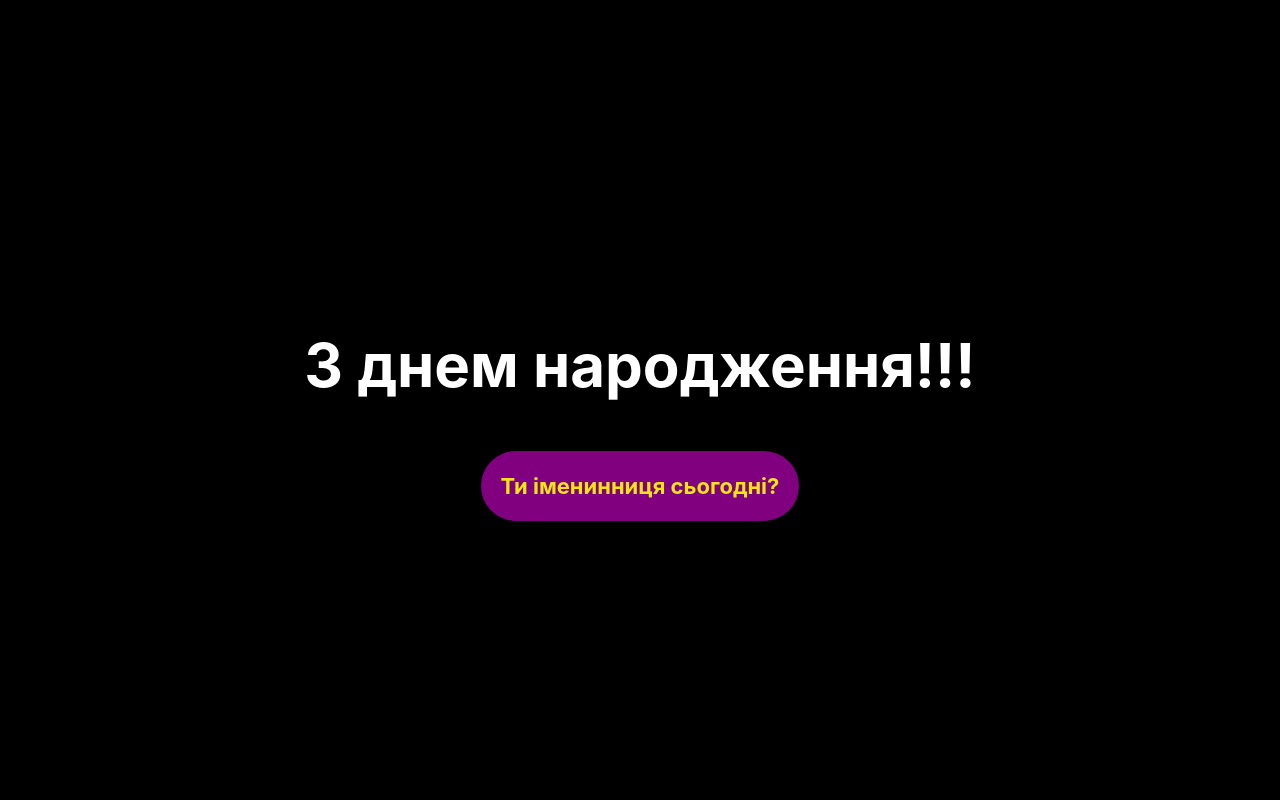
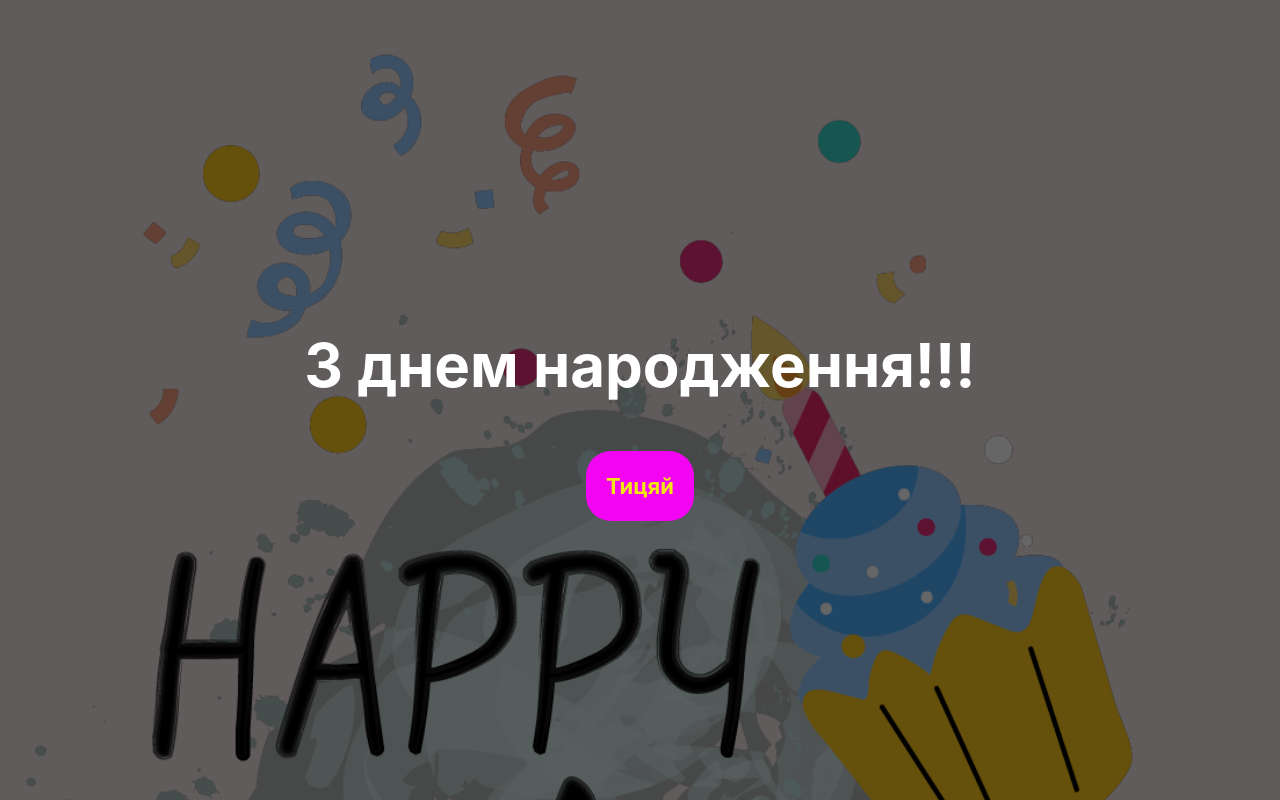
Before and after one commit to AntoninaGraur/geburtstag-react, a React (Create React App) app: page / in a window 1280 px wide. Built offline with nearby package versions, Linux system fonts and the light colour scheme.

Commit message:
add background image

```diff
--- a/src/App.css
+++ b/src/App.css
@@ -5,13 +5,16 @@
 .hero{
   display: flex;
   height: 100vh;
-  background-color: black;
+  background-color: rgb(244, 230, 230);
+  /* background-image: url('./images/background2.png'); */
+  background-size: cover;
+  box-shadow: inset 0 0 0 2000px rgba(0, 0, 0, 0.6);
 }
 .content{
   display: flex;
   flex-direction: column;
  color: white;
-  max-width: 1200;
+  max-width: 1200px;
   width: 100%;
   margin: 0 auto;
   justify-content: center;
@@ -26,9 +29,9 @@
 .content a{
   color: #f1e613;
   text-decoration: none;
-  background-color: purple;
+  background-color: rgb(243, 4, 243);
   padding: 22px 20px;
-  border-radius: 35px;
+  border-radius: 25px;
   font-size: 22px;
   font-weight: 700;
 }
--- a/src/App.js
+++ b/src/App.js
@@ -1,12 +1,13 @@
 
 import './App.css';
+import Image from './images/background2.jpg'
 
 function App() {
   return (
-    <section className='hero'>
+    <section className='hero' style={{backgroundImage:`url(${Image})`}}>
       <div className='content' >
         <h1>З днем народження!!!</h1>
-        <a href='#'> Ти іменинниця сьогодні?</a>
+        <a href='#'> Тицяй</a>
       </div>
     </section>
 
```
Also changed, not shown: src/images/background.jpg (renamed from src/images/background.png), src/images/background2.jpg (renamed from src/images/background2.png).
